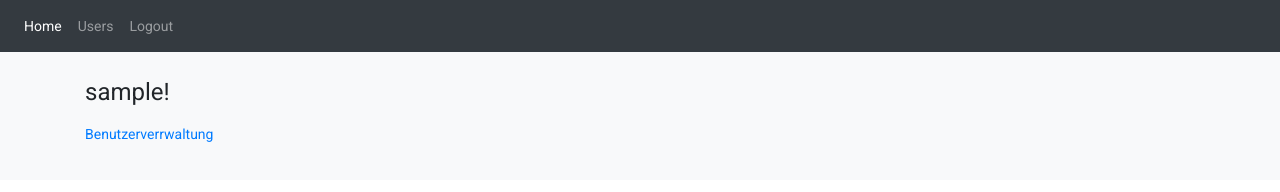
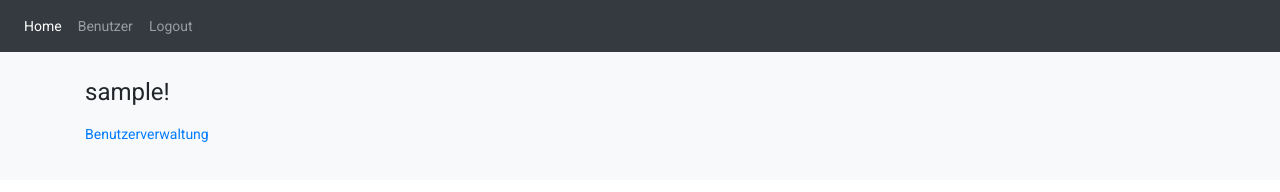
Before and after one commit to ebourbou/GameOfLife, an Angular app: page / in a window 1280 px wide. Shown: the top 192 px of the page. Built offline with nearby package versions, Linux system fonts and the light colour scheme; no server answers; sample sign-in values are in the browser's storage.

Commit message:
Added role

```diff
--- a/src/app/app.component.html
+++ b/src/app/app.component.html
@@ -2,7 +2,7 @@
 <nav class="navbar navbar-expand navbar-dark bg-dark" *ngIf="user">
   <div class="navbar-nav">
     <a class="nav-item nav-link" routerLink="/" routerLinkActive="active" [routerLinkActiveOptions]="{exact: true}">Home</a>
-    <a class="nav-item nav-link" routerLink="/users" routerLinkActive="active">Users</a>
+    <a class="nav-item nav-link" routerLink="/users" routerLinkActive="active">Benutzer</a>
     <a class="nav-item nav-link" (click)="logout()">Logout</a>
   </div>
 </nav>
--- a/src/app/home/home.component.html
+++ b/src/app/home/home.component.html
@@ -1,6 +1,6 @@
 <div class="p-4">
     <div class="container">
         <h1>{{user.username}}!</h1>
-        <p><a routerLink="/users">Benutzerverrwaltung</a></p>
+        <p><a routerLink="/users">Benutzerverwaltung</a></p>
     </div>
 </div>
--- a/src/app/users/add-edit.component.html
+++ b/src/app/users/add-edit.component.html
@@ -6,18 +6,24 @@
             <label for="username">Benutzer</label>
             <input type="text" formControlName="username" class="form-control" [ngClass]="{ 'is-invalid': submitted && f.username.errors }" />
             <div *ngIf="submitted && f.username.errors" class="invalid-feedback">
-                <div *ngIf="f.username.errors.required">Username is required</div>
+                <div *ngIf="f.username.errors.required">Benutzer Namen wird benötigt</div>
             </div>
         </div>
+      <div class="form-group col">
+        <label for="role">Rolle</label>
+        <select>
+          <option *ngFor="let item of roles" [value]="item.key">{{item.value}}</option>
+        </select>
+      </div>
         <div class="form-group col">
             <label for="password">
                 Passwort
-                <em *ngIf="!isAddMode">(Leave blank to keep the same password)</em>
+                <em *ngIf="!isAddMode">(Leer lassen um nicht zu ändern)</em>
             </label>
             <input type="password" formControlName="password" class="form-control" [ngClass]="{ 'is-invalid': submitted && f.password.errors }" />
             <div *ngIf="submitted && f.password.errors" class="invalid-feedback">
-                <div *ngIf="f.password.errors.required">Password is required</div>
-                <div *ngIf="f.password.errors.minlength">Password must be at least 6 characters</div>
+                <div *ngIf="f.password.errors.required">Passwort wird benötigt</div>
+                <div *ngIf="f.password.errors.minlength">Passwort muss mindestens 8 Zeichen lang sein</div>
             </div>
         </div>
     </div>
--- a/src/app/users/add-edit.component.ts
+++ b/src/app/users/add-edit.component.ts
@@ -3,6 +3,8 @@ import { Router, ActivatedRoute } from '@angular/router';
 import { FormBuilder, FormGroup, Validators } from '@angular/forms';
 import { first } from 'rxjs/operators';
 import {AlertService, AuthService} from '../_services';
+import {Role} from '../_models/role';
+import {enumSelector} from '../_helpers/util';
 
 @Component({ templateUrl: 'add-edit.component.html' })
 export class AddEditComponent implements OnInit {
@@ -11,14 +13,14 @@ export class AddEditComponent implements OnInit {
     isAddMode: boolean;
     loading = false;
     submitted = false;
-
+    roles = enumSelector(Role);
     constructor(
         private formBuilder: FormBuilder,
         private route: ActivatedRoute,
         private router: Router,
         private authService: AuthService,
         private alertService: AlertService
-    ) {}
+    ) {   }
 
     ngOnInit() {
         this.id = this.route.snapshot.params['id'];
--- a/src/app/users/list.component.html
+++ b/src/app/users/list.component.html
@@ -3,8 +3,9 @@
 <table class="table table-striped">
     <thead>
         <tr>
-            <th style="width: 30%">Username</th>
+            <th style="width: 30%">Benutzer</th>
             <th style="width: 30%">eMail</th>
+            <th style="width: 30%">Rolle</th>
             <th style="width: 10%"></th>
         </tr>
     </thead>
@@ -12,6 +13,7 @@
         <tr *ngFor="let user of users">
           <td>{{user.username}}</td>
           <td>{{user.email}}</td>
+          <td>{{user.role}}</td>
             <td style="white-space: nowrap">
                 <a routerLink="edit/{{user.id}}" class="btn btn-sm btn-primary mr-1">Edit</a>
                 <button (click)="deleteUser(user.id)" class="btn btn-sm btn-danger btn-delete-user" [disabled]="user.isDeleting">
```
Also changed, not shown: src/app/_helpers/index.ts (line endings or trailing spaces).
